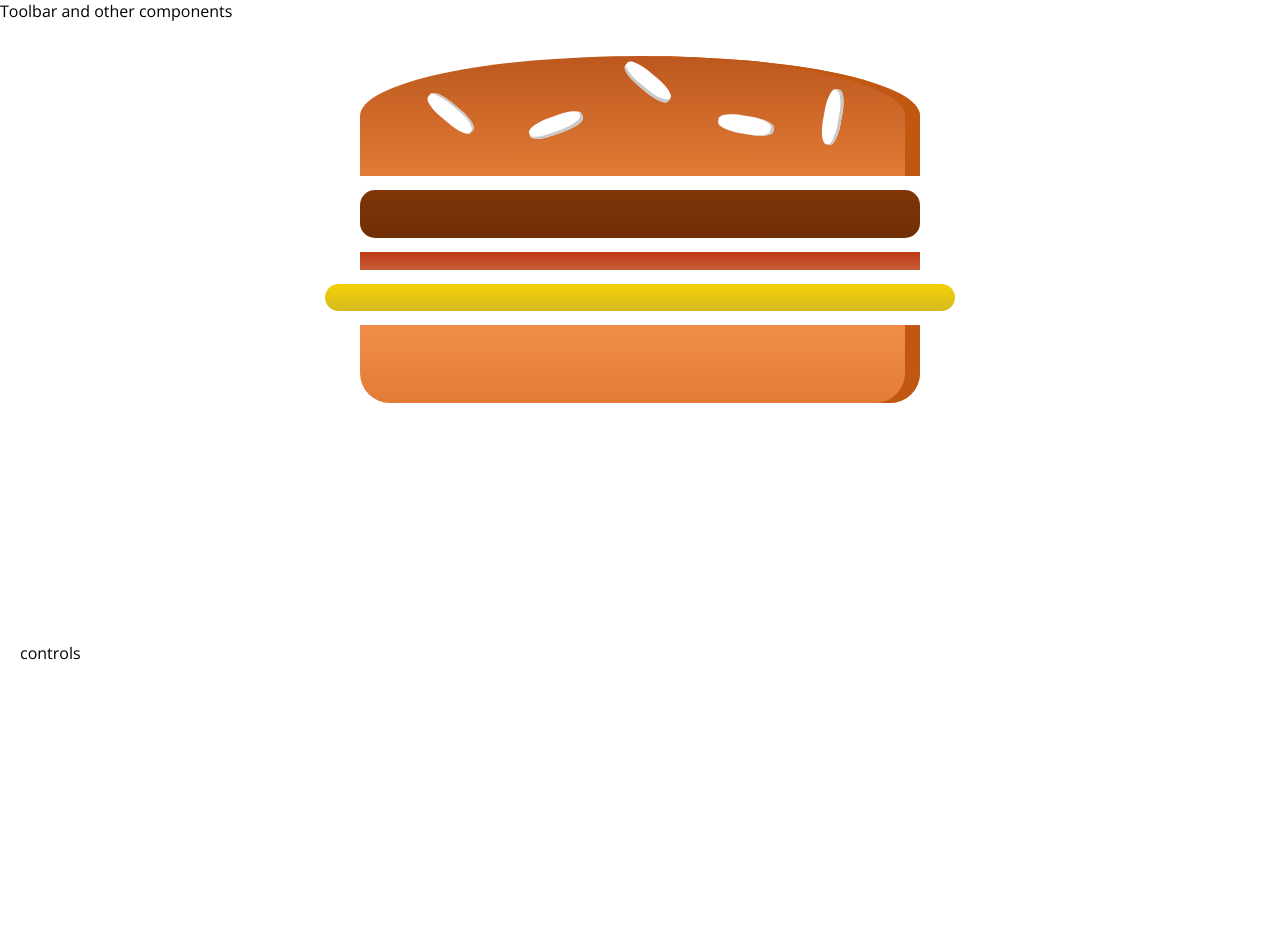
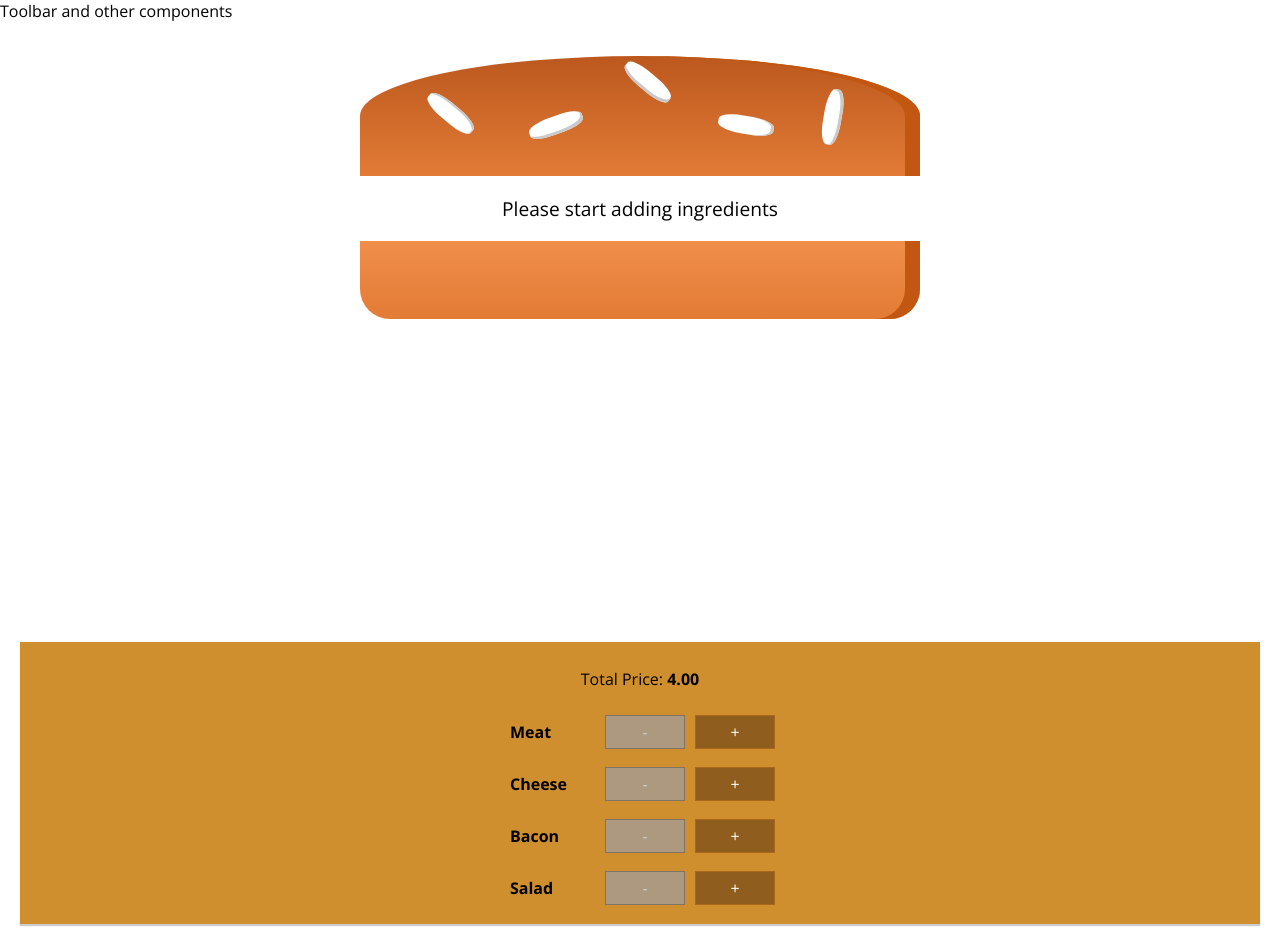
Before and after one commit to SimoneSabba/burger-builder, a React app: page / in a window 1280 px wide. Before the commit the page ends 800 px from the top, so only its background shows below. Built offline with nearby package versions, Linux system fonts and the light colour scheme.

Commit message:
added controls to add and remove ingredients

```diff
--- /dev/null
+++ b/src/components/Burger/BuildControls/BuildControl/BuildControl.css
@@ -0,0 +1,56 @@
+.BuildControl {
+    display: flex;
+    justify-content: space-between;
+    align-items: center;
+    margin: 5px 0;
+}
+
+.BuildControl button {
+    display: block;
+    font: inherit;
+    padding: 5px;
+    margin: 0 5px;
+    width: 80px;
+    border: 1px solid #AA6817;
+    cursor: pointer;
+    outline: none;
+}
+
+.BuildControl button:disabled {
+    background-color: #AC9980;
+    border: 1px solid #7E7365;
+    color: #ccc;
+    cursor: default;
+}
+
+.BuildControl button:hover:disabled {
+    background-color: #AC9980;
+    color: #ccc;
+    cursor: not-allowed;
+}
+
+.Label {
+    padding: 10px;
+    font-weight: bold;
+    width: 80px;
+}
+
+.BuildControl .Less {
+    background-color: #D39952;
+    color: white;
+}
+
+.BuildControl .More {
+    background-color: #8F5E1E;
+    color: white;
+}
+
+.BuildControl .Less:hover, .BuildControl .Less:active {
+    background-color: #DAA972;
+    color: white;
+}
+
+.BuildControl .More:hover,.BuildControl .More:active {
+    background-color: #99703F;
+    color: white;
+}
--- /dev/null
+++ b/src/components/Burger/BuildControls/BuildControl/BuildControl.js
@@ -0,0 +1,14 @@
+import React from 'react';
+import classes from './BuildControl.css';
+
+const buildControl = (props) => {
+    return (
+        <div className={classes.BuildControl}>
+            <div className={classes.Label}>{props.label}</div>
+            <button className={classes.Less} onClick={props.removed} disabled={props.disabled}>-</button>
+            <button className={classes.More} onClick={props.added}>+</button>
+        </div>
+    );
+}
+
+export default buildControl;
--- /dev/null
+++ b/src/components/Burger/BuildControls/BuildControls.css
@@ -0,0 +1,10 @@
+.buildControls {
+    width: 100%;
+    background-color: #cf8f2e;
+    display: flex;
+    flex-flow: column;
+    align-items: center;
+    box-shadow: 0 2px 1px #ccc;
+    margin: auto;
+    padding: 10px 0;
+}
--- /dev/null
+++ b/src/components/Burger/BuildControls/BuildControls.js
@@ -0,0 +1,31 @@
+import React from 'react';
+import BuildControl from './BuildControl/BuildControl';
+import classes from './BuildControls.css';
+
+const controls = [
+    { label:'Meat', type:'meat'},
+    { label:'Cheese', type:'cheese'},
+    { label:'Bacon', type:'bacon'},
+    { label:'Salad', type:'salad'}
+];
+
+
+
+const buildControls = (props) => {
+    return (
+        <div className={classes.buildControls}>
+            <p>Total Price: <strong>{props.totalPrice.toFixed(2)}</strong></p>
+            {controls.map(ctrl => (
+                <BuildControl
+                    key={ctrl.label}
+                    label={ctrl.label}
+                    added={()=>props.ingredientAdded(ctrl.type)}
+                    removed={()=>props.ingredientRemoved(ctrl.type)}
+                    disabled={props.disabledItems[ctrl.type]}
+                />
+            ))}
+        </div>
+    );
+}
+
+export default buildControls;
--- a/src/components/Burger/Burger.js
+++ b/src/components/Burger/Burger.js
@@ -3,12 +3,24 @@ import classes from './Burger.css';
 import BurgerIngredient from './BurgerIngredient/BurgerIngredient';
 
 const burger = (props) => {
+    let burgerIngredients = Object.keys(props.ingredients)
+    .map(key =>
+        { return [...Array(props.ingredients[key])]
+            .map((_, i) =>
+                    { return <BurgerIngredient key={key+i} type={key} />; }
+                )
+        }
+    )
+    .reduce((arr, el) => arr.concat(el));
+
+    if (burgerIngredients.length === 0) {
+        burgerIngredients = <p>Please start adding ingredients</p>;
+    }
+
     return (
         <div className={classes.burger}>
             <BurgerIngredient type="bread-top"/>
-            <BurgerIngredient type="meat"/>
-            <BurgerIngredient type="bacon"/>
-            <BurgerIngredient type="cheese"/>
+            { burgerIngredients }
             <BurgerIngredient type="bread-bottom"/>
         </div>
     );
--- a/src/components/Burger/BurgerIngredient/BurgerIngredient.js
+++ b/src/components/Burger/BurgerIngredient/BurgerIngredient.js
@@ -37,8 +37,6 @@ class BurgerIngredient extends Component {
                 break;
         }
 
-        console.log(ingredient);
-
         return ingredient;
     }
 
--- a/src/containers/BurgerBuilder/BurgerBuilder.js
+++ b/src/containers/BurgerBuilder/BurgerBuilder.js
@@ -1,12 +1,64 @@
 import React, { Component, Fragment } from 'react';
 import Burger from '../../components/Burger/Burger';
+import BurgerControls from '../../components/Burger/BuildControls/BuildControls';
+
+const INGREDIENTS_PRICE = {
+    salad: 0.5,
+    cheese: 1,
+    bacon: 1.5,
+    meat: 2.5
+}
 
 class BurgerBuilder extends Component {
+
+    state = {
+        ingredients: {
+            salad: 0,
+            cheese: 0,
+            bacon: 0,
+            meat: 0
+        },
+        totalPrice: 4
+    }
+
+    addIngredientHandler = (type) => {
+        const prevQuantity = this.state.ingredients[type];
+        const updatedIngredients = {
+            ...this.state.ingredients
+        };
+        updatedIngredients[type] = prevQuantity + 1;
+
+        const newPrice = this.state.totalPrice + INGREDIENTS_PRICE[type];
+        this.setState({ ingredients: updatedIngredients, totalPrice: newPrice });
+    }
+
+    removeIngredientHandler = (type) => {
+        const prevQuantity = this.state.ingredients[type];
+
+        if (prevQuantity) {
+            const updatedIngredients = {
+                ...this.state.ingredients
+            };
+            updatedIngredients[type] = prevQuantity - 1;
+
+            const newPrice = this.state.totalPrice - INGREDIENTS_PRICE[type];
+            this.setState({ ingredients: updatedIngredients, totalPrice: newPrice });
+        }
+    }
+
     render() {
+        const disabledItems = { ...this.state.ingredients };
+        for (let k in disabledItems) {
+            disabledItems[k] = disabledItems[k] <=0;
+        }
         return(
             <Fragment>
-                <Burger />
-                <div>controls</div>
+                <Burger ingredients={this.state.ingredients}/>
+                <BurgerControls
+                    totalPrice={this.state.totalPrice}
+                    ingredientAdded={this.addIngredientHandler}
+                    ingredientRemoved={this.removeIngredientHandler}
+                    disabledItems={disabledItems}/>
             </Fragment>
         )
     }
```
